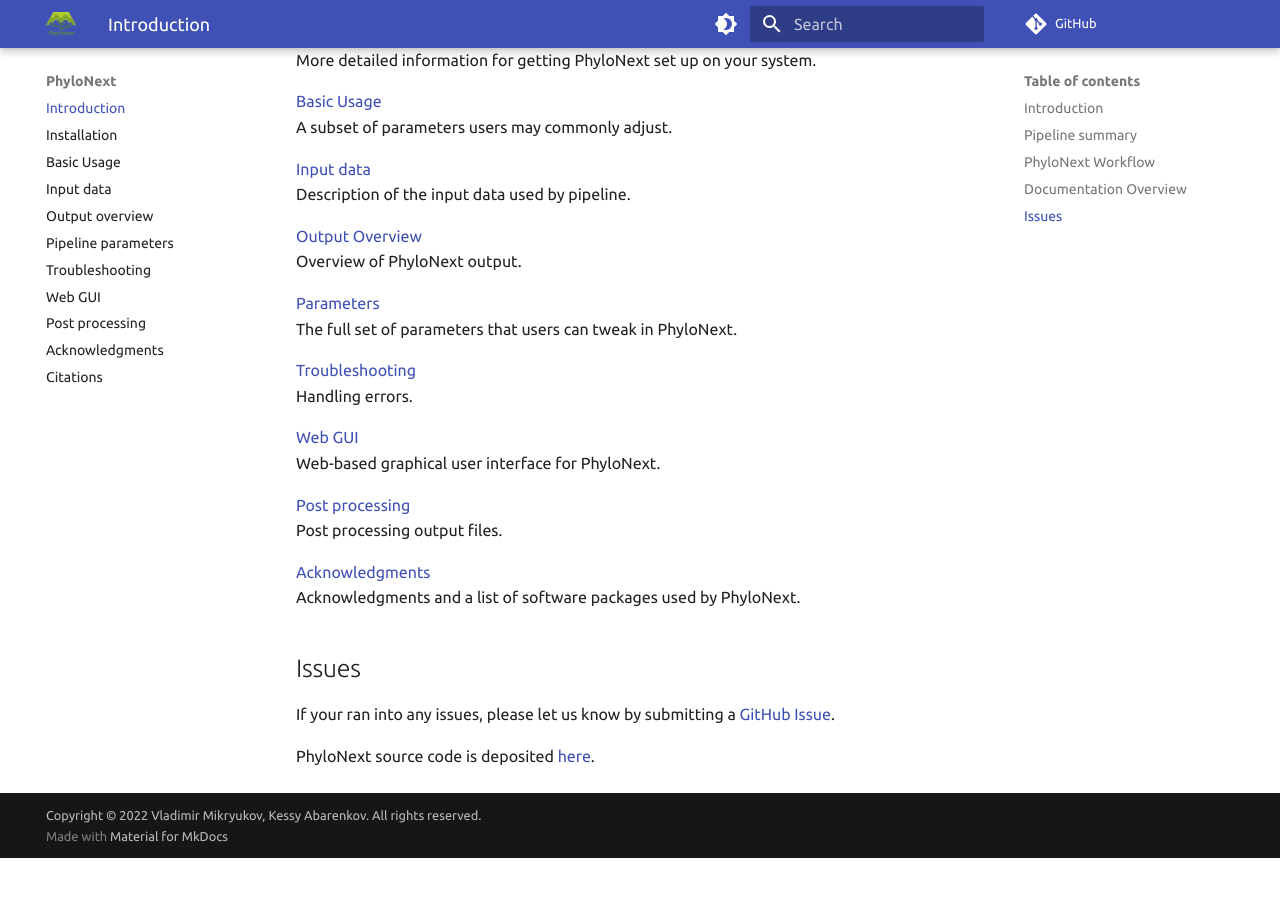
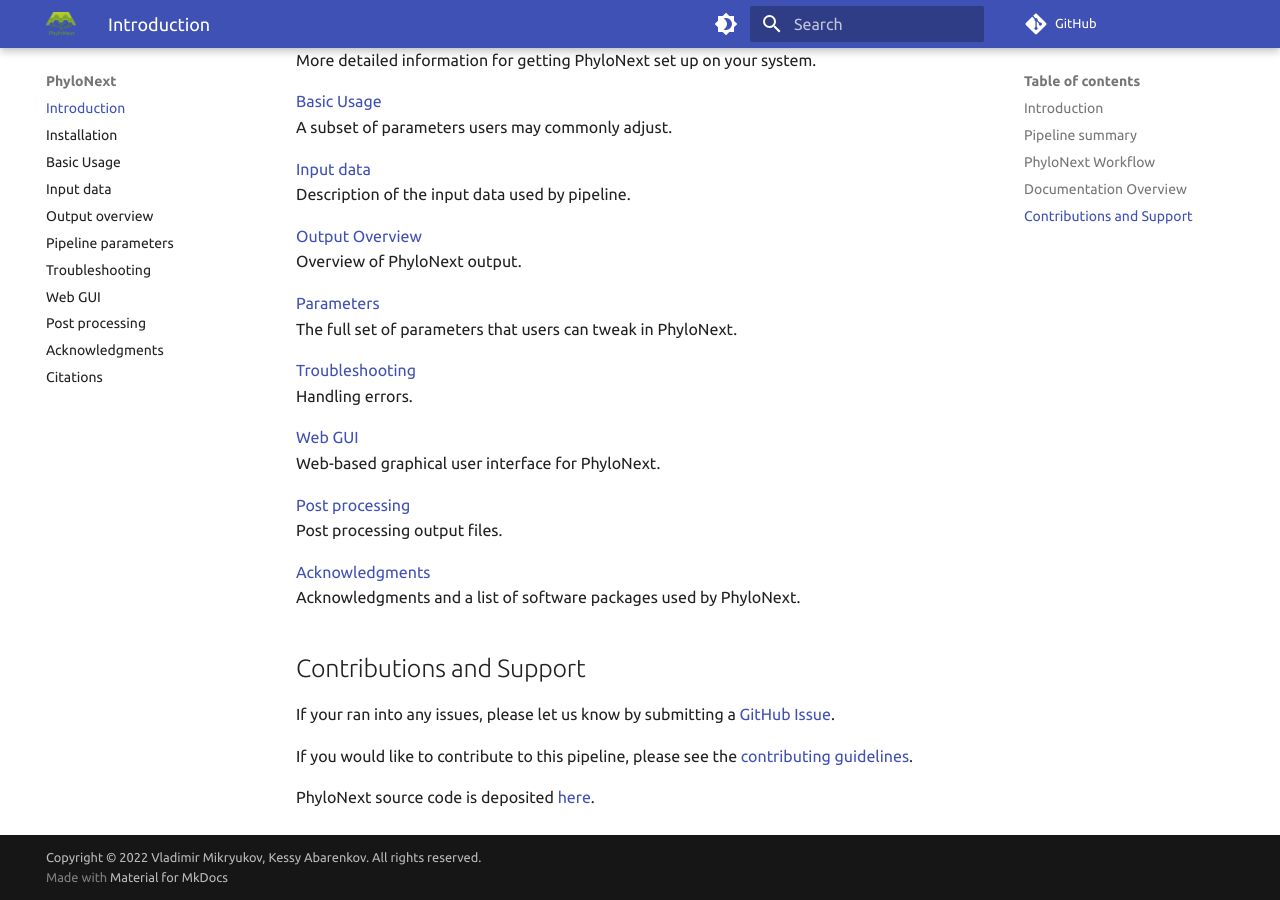
Before and after one commit to vmikk/phylonext_manual, an MkDocs documentation site: the page built from docs/index.md, in a window 1280 px wide and 900 px high, scrolled down 1455 px. Built offline with MkDocs 1.6.1 and Material for MkDocs 9.7.7, drawn with Linux system fonts in a browser that asks for light colours; comment, search, counter and statistics services are not loaded; before the commit the page ends 2313 px from its top, so only the background shows below that.

Commit message:
add contributions and support section

```diff
--- a/docs/index.md
+++ b/docs/index.md
@@ -56,8 +56,11 @@
 [Acknowledgments](acknowledgements.md)
 Acknowledgments and a list of software packages used by PhyloNext.
 
-## Issues
+## Contributions and Support
 
 If your ran into any issues, please let us know by submitting a [GitHub Issue](https://github.com/vmikk/PhyloNext/issues).
 
+If you would like to contribute to this pipeline, please see the [contributing guidelines](https://github.com/vmikk/PhyloNext/blob/master/CONTRIBUTING.md).
+
+
 PhyloNext source code is deposited [here](https://github.com/vmikk/PhyloNext).
```
